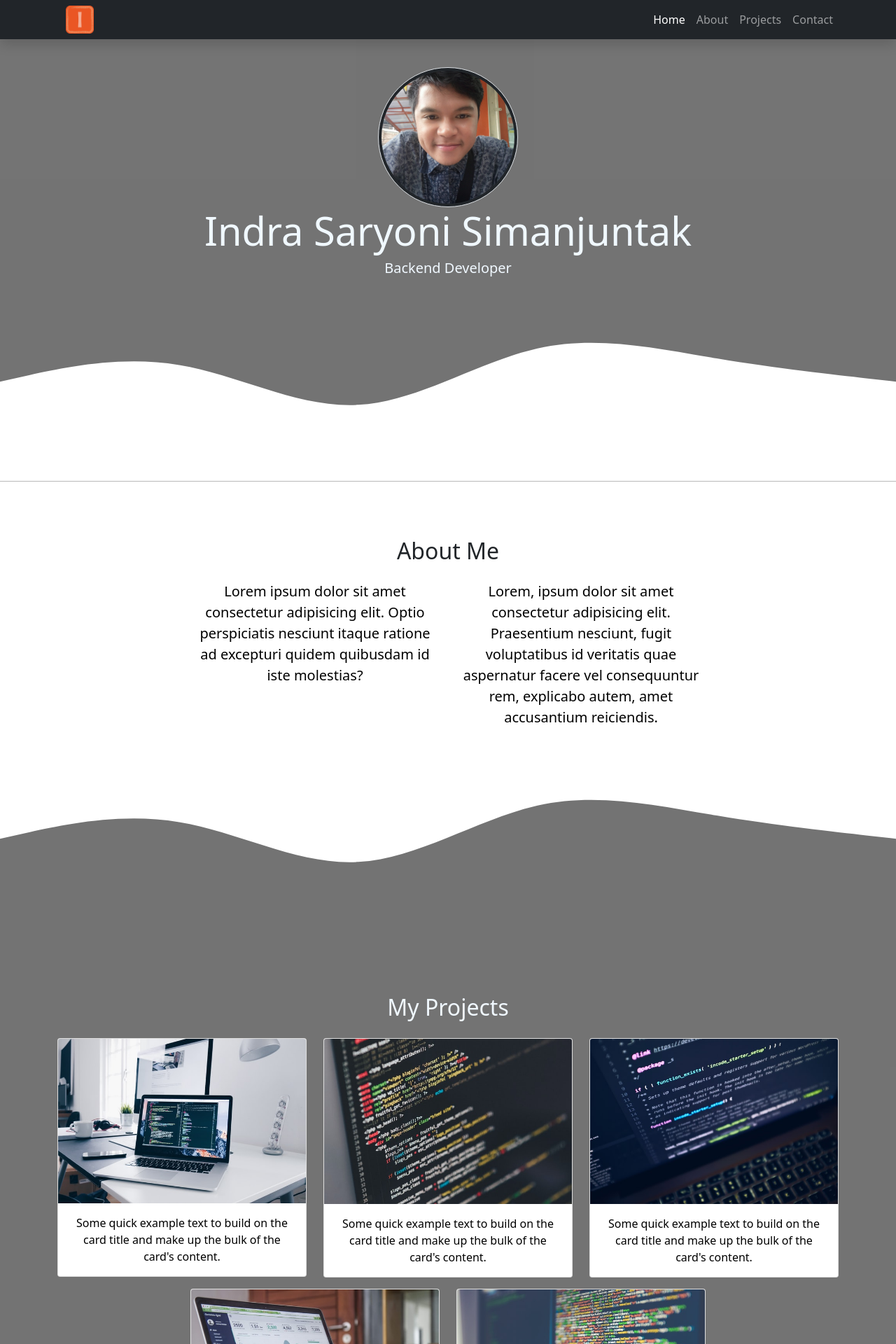
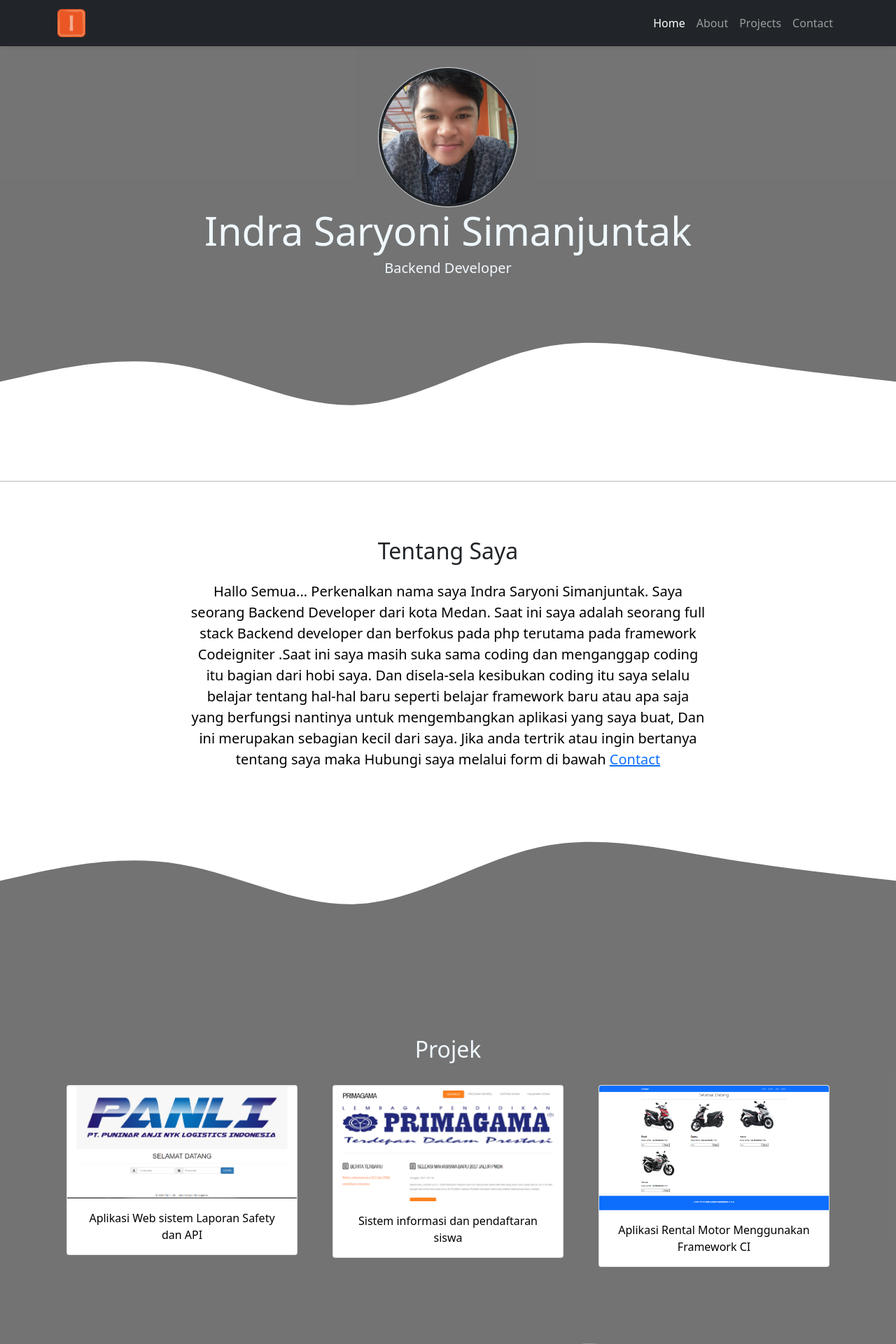
Before and after one commit to saryoni23/saryoni23.github.io, a PHP site: page / in a window 1280 px wide. Shown: the top 1920 px of the page at 70% size. Run offline with PHP 8.4, Linux system fonts and the light colour scheme; some libraries are stand-ins or nearby versions.

Commit message:
perubahan 1

```diff
--- a/index.html
+++ b/index.html
@@ -20,10 +20,8 @@
 
 
 <body id="home">
-    <!-- navbar -->
-    <nav class="navbar navbar-expand-lg navbar-dark bg-dark shadow fixed-top ">
-        <div class="container">
-            <!-- Just an image -->
+    <!-- Navbar -->
+    <nav class="navbar navbar-expand-lg navbar-dark bg-dark shadow-sm fixed-top">
         <div class="container">
         <a class="navbar-brand" href="#home">
             <img src="img/logo.png" width="40" height="40">
@@ -31,7 +29,6 @@
         <button class="navbar-toggler" type="button" data-bs-toggle="collapse" data-bs-target="#navbarNav" aria-controls="navbarNav" aria-expanded="false" aria-label="Toggle navigation">
             <span class="navbar-toggler-icon"></span>
         </button>
-            </div>
         <div class="collapse navbar-collapse" id="navbarNav">
             <ul class="navbar-nav ms-auto">
             <li class="nav-item">
@@ -50,7 +47,9 @@
         </div>
         </div>
     </nav>
-    <!-- akhir navbar -->
+    <!-- Akhir Navbar -->
+
+
     <!-- awal Jumbotron -->
     <section class="jumbotron text-center">
         <img src="img/1.jpg" alt="indra saryoni" width="200" class="rounded-circle img-thumbnail bg-dark">
@@ -68,15 +67,12 @@
         <div class="container">
             <div class="row text-center mb-3">
                 <div class="col ">
-                    <h2>About Me</h2>
+                    <h2>Tentang Saya</h2>
                 </div>
             </div>
             <div class="row justify-content-center fs-5 text-center">
-                <div class="col-md-4">
-                    <p>Lorem ipsum dolor sit amet consectetur adipisicing elit. Optio perspiciatis nesciunt itaque ratione ad excepturi quidem quibusdam id iste molestias?</p>
-                </div>
-                <div class="col-md-4">
-                    <p>Lorem, ipsum dolor sit amet consectetur adipisicing elit. Praesentium nesciunt, fugit voluptatibus id veritatis quae aspernatur facere vel consequuntur rem, explicabo autem, amet accusantium reiciendis.</p>
+                <div class="col-md-8">
+                    <p> Hallo Semua... Perkenalkan nama saya Indra Saryoni Simanjuntak. Saya seorang Backend Developer dari kota Medan. Saat ini saya adalah seorang full stack Backend developer dan berfokus pada php terutama pada framework Codeigniter .Saat ini saya masih suka sama coding dan menganggap coding itu bagian dari hobi saya. Dan disela-sela kesibukan coding itu saya selalu belajar tentang hal-hal baru seperti belajar framework baru atau apa saja yang berfungsi nantinya untuk mengembangkan aplikasi yang saya buat, Dan ini merupakan sebagian kecil dari saya. Jika anda tertrik atau ingin bertanya tentang saya maka Hubungi saya melalui form di bawah <a href="#contact">Contact</a></p>
                 </div>
             </div>
         </div>
@@ -91,47 +87,98 @@
         <div class="container">
             <div class="row text-center mb-3 ">
                 <div class="col">
-                    <h2>My Projects</h2>
+                    <h2>Projek</h2>
                 </div>
             </div>
             <div class="row justify-content-center text-center">
                 <div class="col-md-4 mb-3">
+                    <button type="button" class="btn " data-bs-toggle="modal" data-bs-target="#staticBackdrop1">
                         <div class="card">
-                        <img src="img/projects/1.jpg" class="card-img-top" alt="Projects1">
+                            <img src="img/projects/1.png" class="card-img-top" alt="Projects1">
                         <div class="card-body">
-                            <p class="card-text">Some quick example text to build on the card title and make up the bulk of the card's content.</p>
+                            <p class="card-text">Aplikasi Web sistem Laporan Safety dan API</p>
+                        </div>
+                    </div>
+                    </button>
+
+                    <!-- Modal -->
+                    <div class="modal fade" id="staticBackdrop1" data-bs-backdrop="static" data-bs-keyboard="false" tabindex="-1" aria-labelledby="staticBackdropLabel" aria-hidden="true">
+                        <div class="modal-dialog modal-xl">
+                            <div class="modal-content">
+                                <div class="modal-header">
+                                    <h5 class="modal-title" id="staticBackdropLabel">Backend Safety and API</h5>
+                                    <button type="button" class="btn-close" data-bs-dismiss="modal" aria-label="Close">
+                                </div>
+                                <div class="modal-body">
+                                    <img src="img/projects/1.png" class="card-img-top" alt="Projects1">
+                                    <hr>
+                                    <p>Aplikasi ini merupakan backend untuk aplikasi mobile safety yang saya dan teman saya buat. Saya membuat backend web dan teman saya membuat mobilenya. aplikasi ini saya buat menggunakan php 7, boostrap 4, database mysql dan aplikasi ini juga memiliki api.</p>
+                                </div>
+                                <div class="modal-footer">
+                                    <button type="button" class="btn btn-secondary" data-bs-dismiss="modal">Close</button>
+                                </button>
+                                </div>
+                            </div>
+                        </div>
+                    </div>
+                </div>
+
+                <div class="col-md-4 mb-3">
+                    <button type="button" class="btn " data-bs-toggle="modal" data-bs-target="#staticBackdrop2">
+                        <div class="card">
+                        <img src="img/projects/2_2.png" class="card-img-top" alt="Projects2">
+                        <div class="card-body">
+                            <p class="card-text">Sistem informasi dan pendaftaran siswa</p>
+                        </div>
+                    </div>
+                    </button>
+
+                    <!-- Modal -->
+                    <div class="modal fade" id="staticBackdrop2" data-bs-backdrop="static" data-bs-keyboard="false" tabindex="-1" aria-labelledby="staticBackdropLabel" aria-hidden="true">
+                        <div class="modal-dialog modal-xl">
+                            <div class="modal-content">
+                                <div class="modal-header">
+                                <h5 class="modal-title" id="staticBackdropLabel">Sistem Informasi dan Pendaftaran siswa</h5>
+                                <button type="button" class="btn-close" data-bs-dismiss="modal" aria-label="Close"></button>
+                                </div>
+                                <div class="modal-body">
+                                    <img src="img/projects/2_2.png" class="card-img-top" alt="Projects2">
+                                    <hr>
+                                    <p>Dalam proyek ini saya menambahkan bagian untuk pendaftaran user menggunakan php 7, database mysql dan Boostrap 4</p>
+                                </div>
+                                <div class="modal-footer">
+                                <button type="button" class="btn btn-secondary" data-bs-dismiss="modal">Close</button>
+                                </div>
+                            </div>
                         </div>
                     </div>
                 </div>
                 <div class="col-md-4 mb-3">
-                    <div class="card">
-                        <img src="img/projects/2.jpg" class="card-img-top" alt="Projects2">
+                    <button type="button" class="btn " data-bs-toggle="modal" data-bs-target="#staticBackdrop3"><div class="card">
+                        <img src="img/projects/3.png" class="card-img-top" alt="Projects4">
                         <div class="card-body">
-                            <p class="card-text">Some quick example text to build on the card title and make up the bulk of the card's content.</p>
+                            <p class="card-text">Aplikasi Rental Motor Menggunakan Framework CI</p>
                         </div>
                     </div>
+                    </button>
+
+                    <!-- Modal -->
+                    <div class="modal fade" id="staticBackdrop3" data-bs-backdrop="static" data-bs-keyboard="false" tabindex="-1" aria-labelledby="staticBackdropLabel" aria-hidden="true">
+                        <div class="modal-dialog modal-xl">
+                            <div class="modal-content">
+                                <div class="modal-header">
+                                <h5 class="modal-title" id="staticBackdropLabel">Aplikasi Rental Motor Menggunakan Framework CI</h5>
+                                <button type="button" class="btn-close" data-bs-dismiss="modal" aria-label="Close"></button>
                                 </div>
-                <div class="col-md-4 mb-3">
-                    <div class="card">
-                        <img src="img/projects/3.jpg" class="card-img-top" alt="Projects3">
-                        <div class="card-body">
-                            <p class="card-text">Some quick example text to build on the card title and make up the bulk of the card's content.</p>
+                                <div class="modal-body">
+                                <img src="img/projects/3.png" class="card-img-top" alt="Projects4">
+                                <hr>
+                                <p>Aplikasi ini menggunakan Framework Codeigniter 3, database mysql dan menggunakan Boostrap 4</p>
+                                </div>
+                                <div class="modal-footer">
+                                <button type="button" class="btn btn-secondary" data-bs-dismiss="modal">Close</button>
                                 </div>
                             </div>
-                </div>
-                <div class="col-md-4 mb-3">
-                    <div class="card">
-                        <img src="img/projects/4.jpg" class="card-img-top" alt="Projects4">
-                        <div class="card-body">
-                            <p class="card-text">Some quick example text to build on the card title and make up the bulk of the card's content.</p>
-                        </div>
-                    </div>
-                </div>
-                <div class="col-md-4 mb-3">
-                    <div class="card">
-                        <img src="img/projects/5.jpg" class="card-img-top" alt="Projects5">
-                        <div class="card-body">
-                            <p class="card-text">Some quick example text to build on the card title and make up the bulk of the card's content.</p>
                         </div>
                     </div>
                 </div>
@@ -149,7 +196,7 @@
         <div class="container">
             <div class="row text-center mb-3">
                 <div class="col">
-                    <h2>Contact Me</h2>
+                    <h2>Hubungi Saya Melalui Form di bawah</h2>
                 </div>
             </div>
             <div class="row justify-content-center mb-3">
@@ -161,13 +208,11 @@
                     <form name="fortofolio-contact-form">
                         <div class="mb-3">
                             <label for="name" class="form-label">Nama Lengkap</label>
-                            <input type="name" class="form-control" id="name" aria-describedby="name"
-                                   name="nama">
+                            <input type="name" class="form-control" id="name" aria-describedby="name" name="nama">
                         </div>
                         <div class="mb-3">
                             <label for="email" class="form-label">Email</label>
-                            <input type="email" class="form-control" id="email" aria-describedby="email"
-                                   name="email">
+                            <input type="email" class="form-control" id="email" aria-describedby="email" name="email">
                         </div>
                         <div class="mb-3">
                             <label for="pesan" class="form-label">Pesan</label>
@@ -176,8 +221,7 @@
 
                         <button type="submit" class="btn btn-primary btn-kirim">Kirim</button>
                         <button class="btn btn-primary btn-loading d-none" type="button" disabled>
-                        <span class="spinner-border spinner-border-sm" role="status" aria-hidden="true"></span>
-                         Loading...
+                        <span class="spinner-border spinner-border-sm" role="status" aria-hidden="true"></span> Loading...
                         </button>
                     </form>
                 </div>
@@ -197,8 +241,6 @@
 
 
     <script src="https://cdn.jsdelivr.net/npm/bootstrap@5.0.0-beta2/dist/js/bootstrap.bundle.min.js" integrity="sha384-b5kHyXgcpbZJO/tY9Ul7kGkf1S0CWuKcCD38l8YkeH8z8QjE0GmW1gYU5S9FOnJ0" crossorigin="anonymous"></script>
-
-
     <script>
     const scriptURL = 'https://script.google.com/macros/s/AKfycbwfD5jZ6YqvlNZ8Q8aDOYTCb7VZLrCLPsBWHfnuM-GC7oLQZ5VifLAfmEfhiuQg3KES/exec'
     const form = document.forms['fortofolio-contact-form']
--- a/style.css
+++ b/style.css
@@ -1,3 +1,7 @@
+*{
+    padding: 0;
+    margin: 0;
+}
 
 .jumbotron{
     padding-top: 6rem;
@@ -20,6 +24,10 @@ h1{
 h4{
     color: aliceblue;
 }
+
+h5{
+    color: black;
+}
 p{
     color: black;
 }
```
Also changed, not shown: img/projects/1.jpg (deleted), img/projects/1.png (added), img/projects/2.jpg (deleted), img/projects/2.png (added), img/projects/2_1.png (added), img/projects/2_2.png (added), img/projects/3.jpg (deleted), img/projects/3.png (added), img/projects/3_1.png (added), img/projects/4.jpg (deleted), img/projects/4.png (added), img/projects/5.jpg (deleted). Lines whose indentation alone changed are shown as unchanged.
